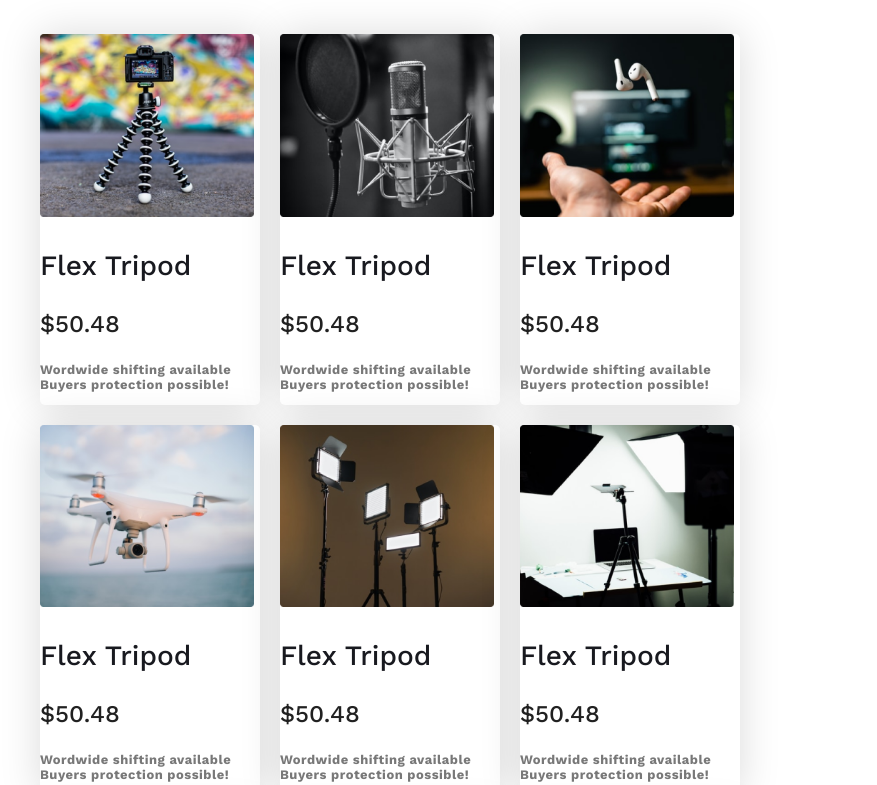
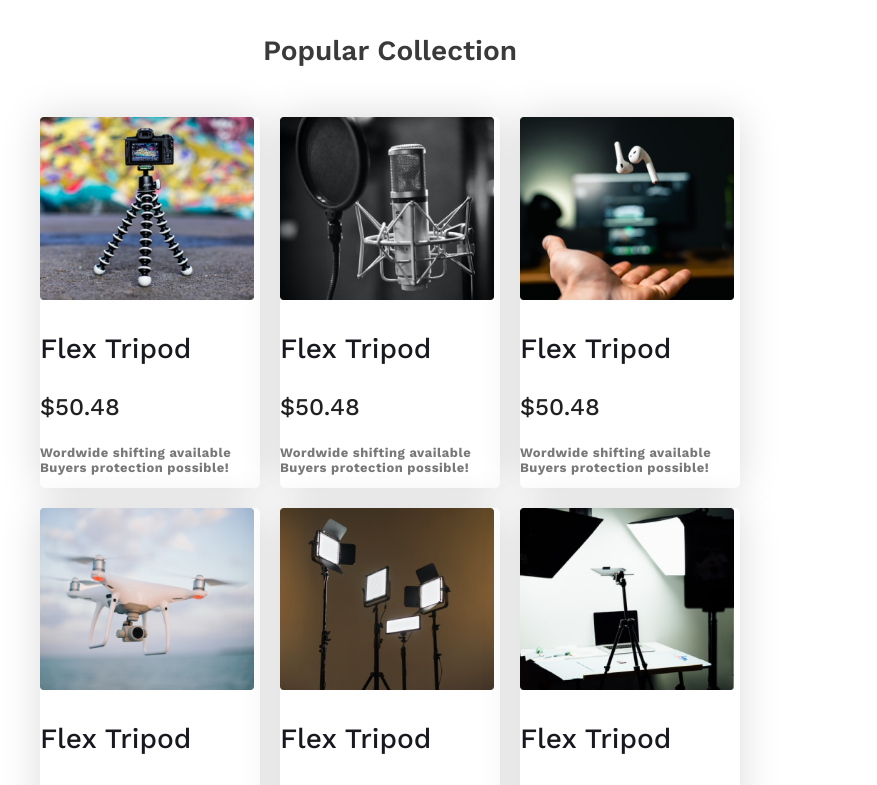
Before and after one commit to rirubelhossain/influencer-gear, a plain HTML site: page index.html in a window 1280 px wide. Shown: the part 840-1625 px from the top of the page, without its empty margins (250-1127 px from the left). Drawn offline with nearby package versions, Linux system fonts and the light colour scheme.

Commit message:
Products sections completed

```diff
--- a/index.html
+++ b/index.html
@@ -46,6 +46,7 @@
 
         <!--Popular collection-->
         <div class="popular">
+                    <h3 class="popular-title">Popular Collection</h3>
             <div class="box">
                 <div class="box-1">
                     <img src="./images/tripod.png" alt="">
--- a/styles/style.css
+++ b/styles/style.css
@@ -131,6 +131,17 @@ nav ul{
     font-weight: 700;
     letter-spacing: 0.5px;
 }
+.popular{
+    margin-top: 50px;
+}
+.popular-title{
+    text-align: center;
+    margin-bottom: 30px;
+    color: #3A3A3A;
+    font-size: 1.75rem;
+    font-weight: 600;
+
+}
 
 /* color: var(--gray-50, #787885);
 font-family: Inter;
```
